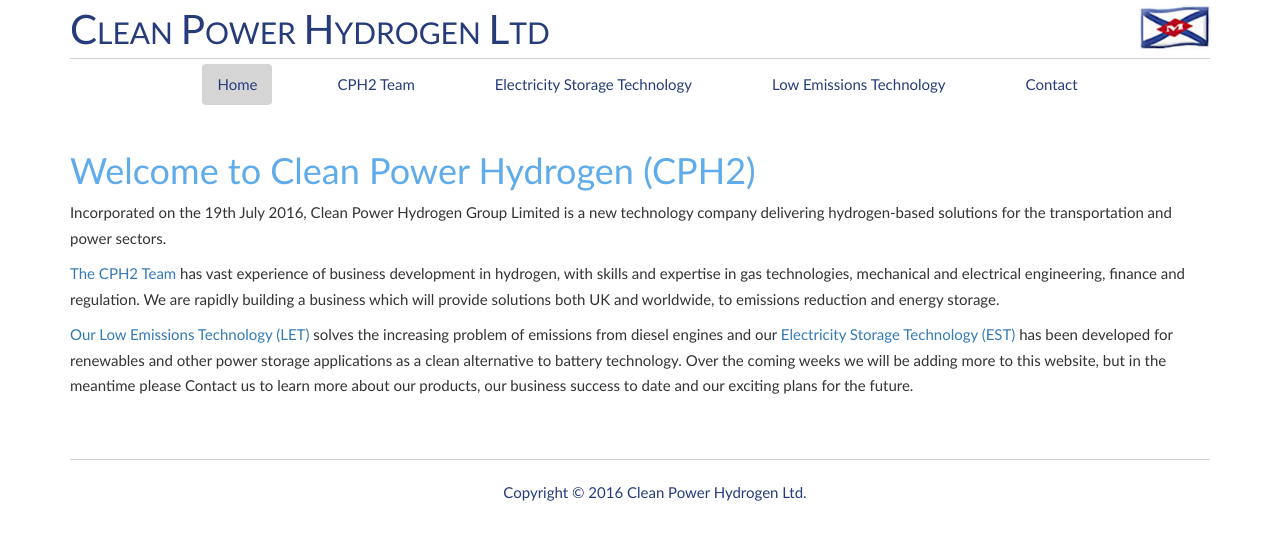
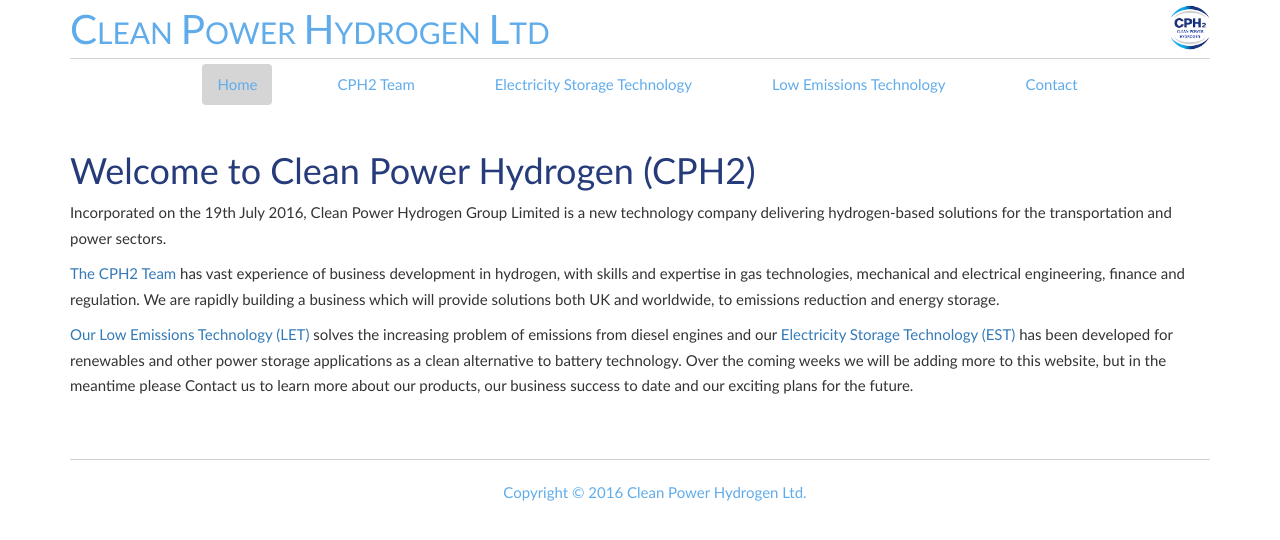
Before and after one commit to tcranston/cit-cph2, a Jekyll site: the page built from index.md, in a window 1280 px wide. Shown: the top 540 px of the page. Built offline with Jekyll 4.4.1, drawn with Linux system fonts in a browser that asks for light colours.

Commit message:
more styles tweaks, rendering blues and adding logo

```diff
--- a/_includes/mbl_header.html
+++ b/_includes/mbl_header.html
@@ -10,7 +10,7 @@
     <span class="xl-letter">L</span>td
   </span>
   <span class="mbl-company-logo pull-right">
-    <img class="mbl-logo" src="{{ "/images/mbl-logo.jpg" | prepend: site.baseurl }}" alt="Monroe Brothers Ltd Logo" title="Monroe Brothers Ltd" height="50px">
+    <img class="mbl-logo" src="{{ "/images/CPH2-logo-150.jpg" | prepend: site.baseurl }}" alt="Clean Power Hydrogen Ltd Logo" title="Monroe Brothers Ltd" height="50px">
   </span>
   </div>
 <nav class="navbar navbar-default">
--- a/css/local.css
+++ b/css/local.css
@@ -9,7 +9,7 @@ p {
 }
 
 h1, h2, h3, h4 {
-	color: #60aceb;
+	color: #263b7a;
 	font-family: Calibri, Candara, Segoe, 'Segoe UI', Optima, Arial, sans-serif;
 }
 
@@ -21,7 +21,7 @@ h1, h2, h3, h4 {
 	text-transform: uppercase;
 	font-family: Calibri, Candara, Segoe, 'Segoe UI', Optima, Arial, sans-serif;
 	font-size: 30px;
-	color: #263b7a;
+	color: #60aceb;
     font-weight: 100;
 	font-style: normal;
 	font-variant: normal;
@@ -39,7 +39,7 @@ h1, h2, h3, h4 {
 	padding-top: 20px;
     padding-bottom: 20px;
     margin-top: 50px;
-    color: #263b7a;
+    color: #60aceb;
    /* color: #767676; */
    /* color: #337ab7; */
     text-align: center;
@@ -66,17 +66,17 @@ h1, h2, h3, h4 {
 }
 
 .nav-pills>li.active>a, .nav-pills>li.active>a:hover, .nav-pills>li.active>a:focus {
-    color: #263b7a;
+    color: #60aceb;
     background-color: #d5d5d5;
 }
 
 .nav-pills a, .nav-pills li ul a{
-	color: #263b7a;
+	color: #60aceb;
 	width: 100%
 }
 
 .nav-pills a:hover, .nav-pills li ul a:hover, .nav-pills>li.active>a:hover{
-	color: #60aceb !important;
+	color: #263b7a !important;
 }
 
 .navbar-toggle {
```
